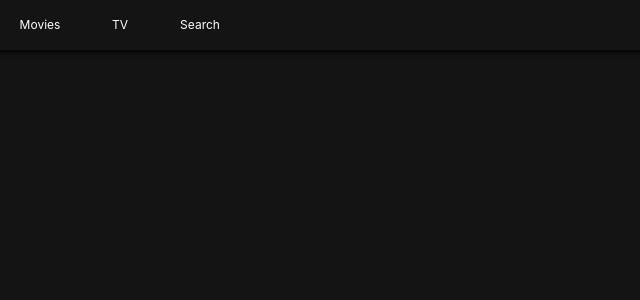
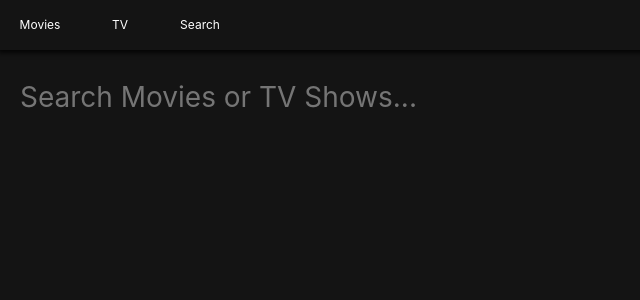
Before and after one commit to ddock4you/react-movie-app2, a React (Create React App) app: page /search in a window 1280 px wide. Shown: the top 300 px of the page, without its empty margins (0-640 px from the left). Built offline with nearby package versions, Linux system fonts and the light colour scheme.

Commit message:
- message 추가

```diff
--- /dev/null
+++ b/src/Components/Message.js
@@ -0,0 +1,26 @@
+import React from "react";
+import PropTypes from "prop-types";
+import styled from "styled-components";
+
+const Container = styled.div`
+  width: 100vw;
+  display: flex;
+  justify-content: center;
+`;
+
+const Text = styled.span`
+  color: ${props => props.color};
+`;
+
+const Message = ({ text, color }) => (
+    <Container>
+      <Text color={color}>{text}</Text>
+    </Container>
+  );
+
+  Message.propTypes = {
+    text: PropTypes.string.isRequired,
+    color: PropTypes.string.isRequired
+  };
+
+  export default Message;
--- a/src/Routes/Home/HomePresenter.js
+++ b/src/Routes/Home/HomePresenter.js
@@ -3,9 +3,10 @@
 import styled from "styled-components";
 import Section from "../../Components/Section";
 import Loader from "../../Components/Loader";
+import Message from "../../Components/Message";
 
 const Container = styled.div`
-    padding: 0px 10px;
+    padding: 0px 20px;
 `;
 
 const HomePresenter = ({ nowPlaying, popular, upcoming, loading, error }) =>
@@ -26,7 +27,7 @@
                     {upcoming.map(movie => <span>{movie.title}</span>)}
                 </Section>
             )}
-
+            {error && <Message color="#e74c3c" text={error} />}
         </Container>
     );
 
--- a/src/Routes/Search/SearchContainer.js
+++ b/src/Routes/Search/SearchContainer.js
@@ -11,7 +11,8 @@
     error: null
   };
 
-  handleSubmit = () => {
+  handleSubmit = (event) => {
+    event.preventDefault();
     const { searchTerm } = this.state;
     if (searchTerm !== "") {
       this.searchByTerm();
@@ -39,6 +40,15 @@
     }
   };
 
+  updateTerm = event => {
+    const {
+      target: { value }
+    } = event;
+    this.setState({
+      searchTerm: value
+    });
+  };
+
 
 
   render() {
@@ -51,6 +61,7 @@
         loading={loading}
         error={error}
         handleSubmit={this.handleSubmit}
+        updateTerm={this.updateTerm}
       />
     );
   }
--- a/src/Routes/Search/SearchPresenter.js
+++ b/src/Routes/Search/SearchPresenter.js
@@ -1,6 +1,24 @@
 import React from "react";
 import PropTypes from "prop-types";
 import styled from "styled-components";
+import Loader from "../../Components/Loader";
+import Section from "../../Components/Section";
+import Message from "../../Components/Message";
+
+const Container = styled.div`
+  padding: 0px 20px;
+`;
+
+const Form = styled.form`
+  margin-bottom: 50px;
+  width: 100%;
+`;
+
+const Input = styled.input`
+  all: unset;
+  font-size: 28px;
+  width: 100%;
+`;
 
 const SearchPresenter = ({
   movieResults,
@@ -8,8 +26,46 @@
   loading,
   searchTerm,
   handleSubmit,
-  error
-}) => null;
+  error,
+  updateTerm
+}) => (
+  <Container>
+    <Form onSubmit={handleSubmit}>
+      <Input
+        placeholder="Search Movies or TV Shows..."
+        value={searchTerm}
+        onChange={updateTerm}
+      />
+    </Form>
+    {loading ? (
+      <Loader />
+    ) : (
+      <>
+        {movieResults && movieResults.length > 0 && (
+          <Section title="Movie Results">
+            {movieResults.map(movie => (
+              <span key={movie.id}>{movie.title}</span>
+            ))}
+          </Section>
+        )}
+        {tvResults && tvResults.length > 0 && (
+          <Section title="TV Show Results">
+            {tvResults.map(show => (
+              <span key={show.id}>{show.name}</span>
+            ))}
+          </Section>
+        )}
+      </>
+    )}
+    {error && <Message color="#e74c3c" text={error} />}
+        {tvResults &&
+         movieResults &&
+         tvResults.length === 0 &&
+         movieResults.length === 0 && (
+           <Message text="Nothing found" color="#95a5a6" />
+        )}
+  </Container>
+);
 
 SearchPresenter.propTypes = {
   movieResults: PropTypes.array,
@@ -17,7 +73,8 @@
   error: PropTypes.string,
   searchTerm: PropTypes.string,
   loading: PropTypes.bool.isRequired,
-  handleSubmit: PropTypes.func.isRequired
+  handleSubmit: PropTypes.func.isRequired,
+  updateTerm: PropTypes.func.isRequired
 };
 
 export default SearchPresenter;
--- a/src/Routes/TV/TVPresenter.js
+++ b/src/Routes/TV/TVPresenter.js
@@ -3,9 +3,10 @@
 import styled from 'styled-components';
 import Loader from '../../Components/Loader';
 import Section from '../../Components/Section';
+import Message from '../../Components/Message';
 
 const Container = styled.div`
-  padding: 0 10px;
+  padding: 0 20px;
 `;
 
 const TVPresenter = ({ topRated, popular, airingToday, loading, error }) =>
@@ -22,6 +23,7 @@
       {airingToday && airingToday.length > 0 && (
         <Section title='TV airingToday'>{airingToday.map(tv => <span>{tv.name}</span>)}</Section>
       )}
+      {error && <Message color="#fff" text={error}/>}
     </Container>
   );
 
```
